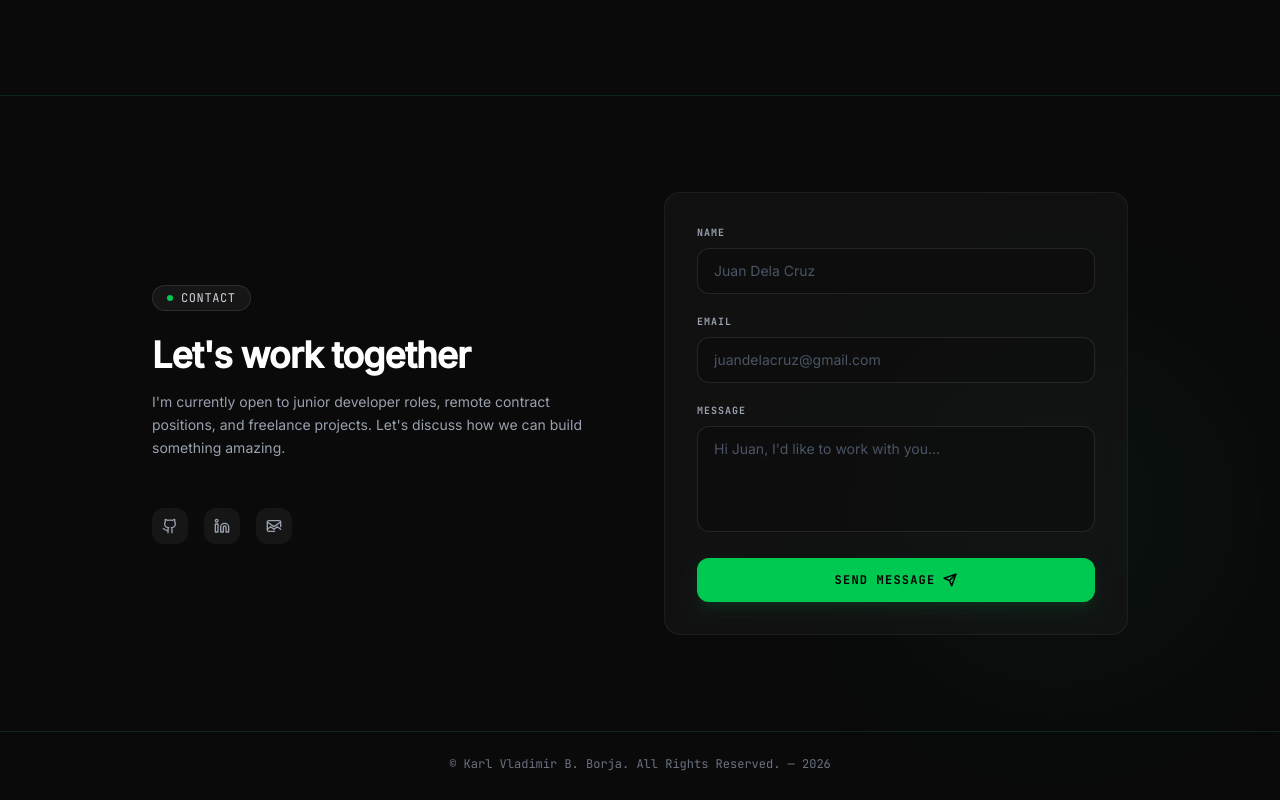
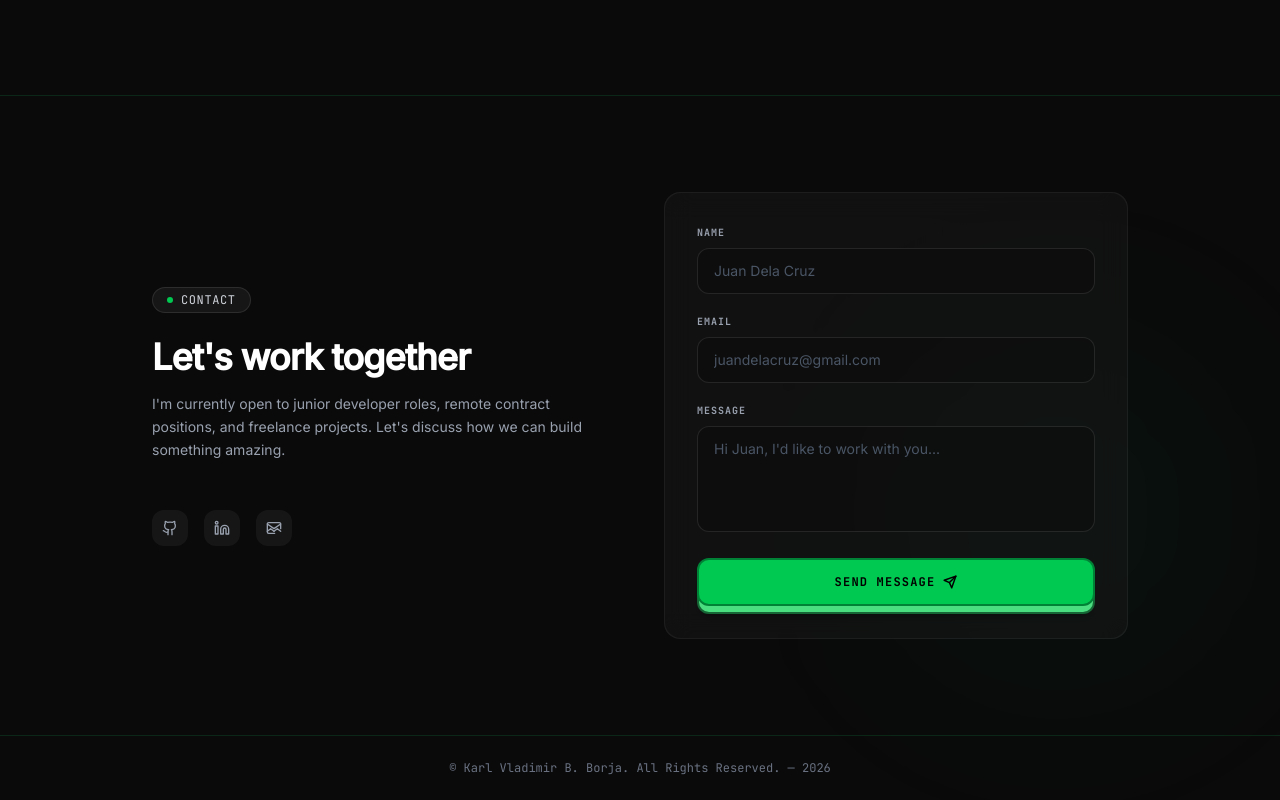
Before and after one commit to vladimirborja/vue-portfolio, a Vue app: page / in a window 1280 px wide. Shown: the part 3311-4111 px from the top of the page. Built offline with nearby package versions, Linux system fonts and the light colour scheme.

Commit message:
feat: add pop button on send message

```diff
--- a/src/components/ContactSection.vue
+++ b/src/components/ContactSection.vue
@@ -100,7 +100,18 @@ function handleSubmit() {
                             class="w-full bg-gray-50/50 dark:bg-[#080808]/40 border border-gray-200 dark:border-white/10 rounded-xl px-4 py-3 text-gray-900 dark:text-gray-200 text-sm focus:outline-none focus:ring-2 focus:ring-green-500/20 focus:border-green-500 transition-all duration-300 resize-none placeholder:text-gray-400 dark:placeholder:text-gray-600"></textarea>
                     </div>
                     <button type="submit"
-                        class="group font-mono-custom text-xs uppercase tracking-widest px-6 py-3.5 bg-green-600 hover:bg-green-500 dark:bg-green-500 dark:hover:bg-green-400 text-white dark:text-black font-bold transition-all duration-300 rounded-xl shadow-lg shadow-green-600/10 dark:shadow-green-500/10 hover:shadow-green-500/25 hover:-translate-y-0.5 flex items-center justify-center gap-2">
+                        class="group relative inline-flex items-center justify-center font-mono-custom font-bold uppercase text-xs tracking-widest text-black dark:text-black
+                        px-6 py-3.5 rounded-xl bg-green-500 border-2 border-green-700
+                        transition-all duration-150 ease-[cubic-bezier(0,0,0.58,1)]
+                        shadow-[0_8px_0_-2px_#86efac,0_8px_0_0_#15803d,0_14px_0_0_#bbf7d0]
+                        dark:shadow-[0_8px_0_-2px_#4ade80,0_8px_0_0_#166534,0_14px_10px_-5px_rgba(0,0,0,0.4)]
+                        hover:bg-green-400 hover:translate-y-1
+                        hover:shadow-[0_5px_0_-2px_#86efac,0_5px_0_0_#15803d,0_9px_0_0_#bbf7d0]
+                        dark:hover:shadow-[0_5px_0_-2px_#4ade80,0_5px_0_0_#166534,0_9px_8px_-4px_rgba(0,0,0,0.4)]
+                        active:translate-y-2
+                        active:shadow-[0_0px_0_-2px_#86efac,0_0px_0_0_#15803d,0_0px_0_0_#bbf7d0]
+                        dark:active:shadow-[0_0px_0_-2px_#4ade80,0_0px_0_0_#166534,0_0px_0_0_rgba(0,0,0,0)]
+                        flex items-center gap-2">
                         send message
                         <svg xmlns="http://www.w3.org/2000/svg" width="14" height="14" viewBox="0 0 24 24" fill="none"
                             stroke="currentColor" stroke-width="2.5" stroke-linecap="round" stroke-linejoin="round"
```
